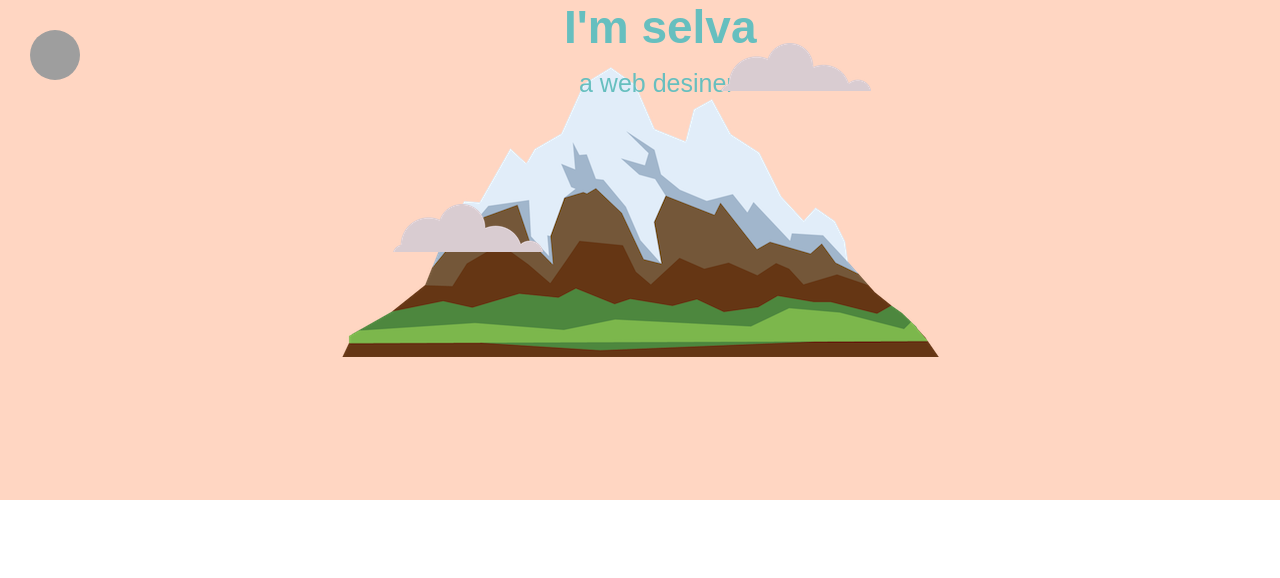
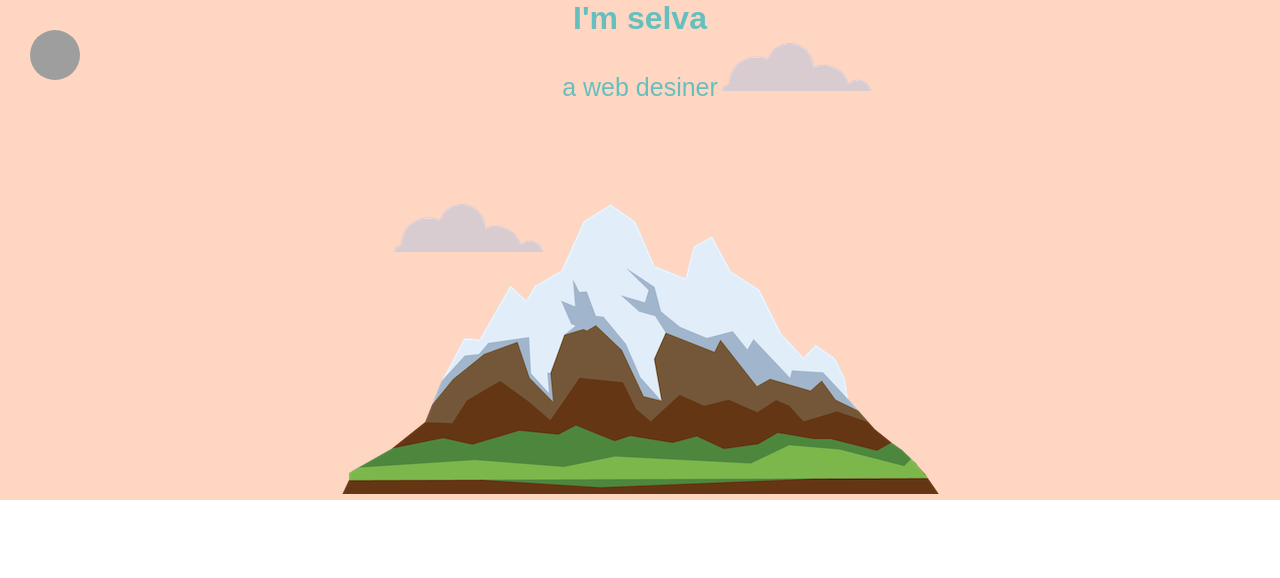
Before and after one commit to selvakumar1606/selva, a plain HTML site: page index.html in a window 1280 px wide. Shown: the top 578 px of the page. Drawn offline with Linux system fonts and the light colour scheme; grey boxes are pictures that could not be loaded; files whose address does not match are found by name.

Commit message:
Update style.css

```diff
--- a/css/style.css
+++ b/css/style.css
@@ -112,15 +112,9 @@ margin-bottom: 10px;
   left:393px;
   top: 204px;
 }
-.selva{
-  position:absolute;
-  left: 564px;
-  font-size: 46px;
-}
+
 .p{
-  position: absolute;
-  left: 579px;
-  top: 33px;
+
   color:#66BFBF;
  font-size: 25px;
  font-weight:normal;
```
